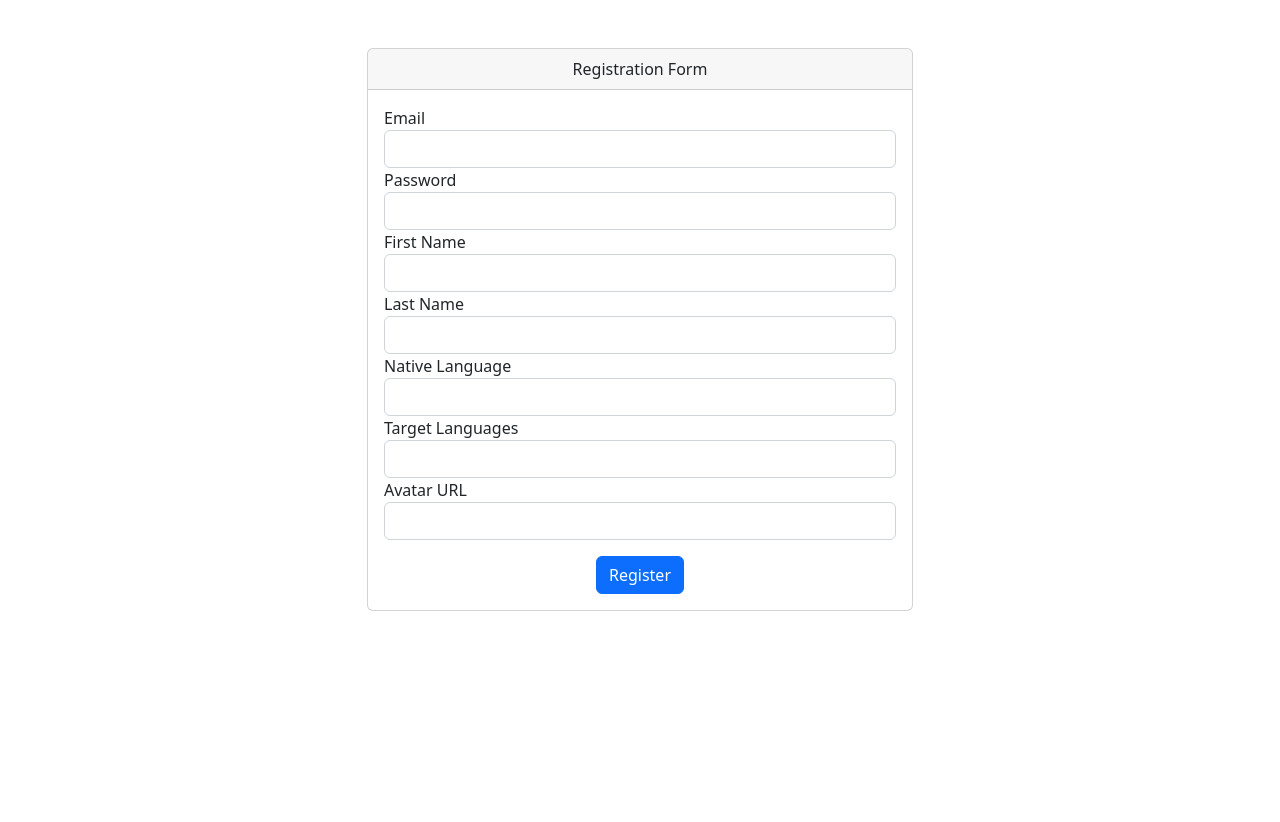
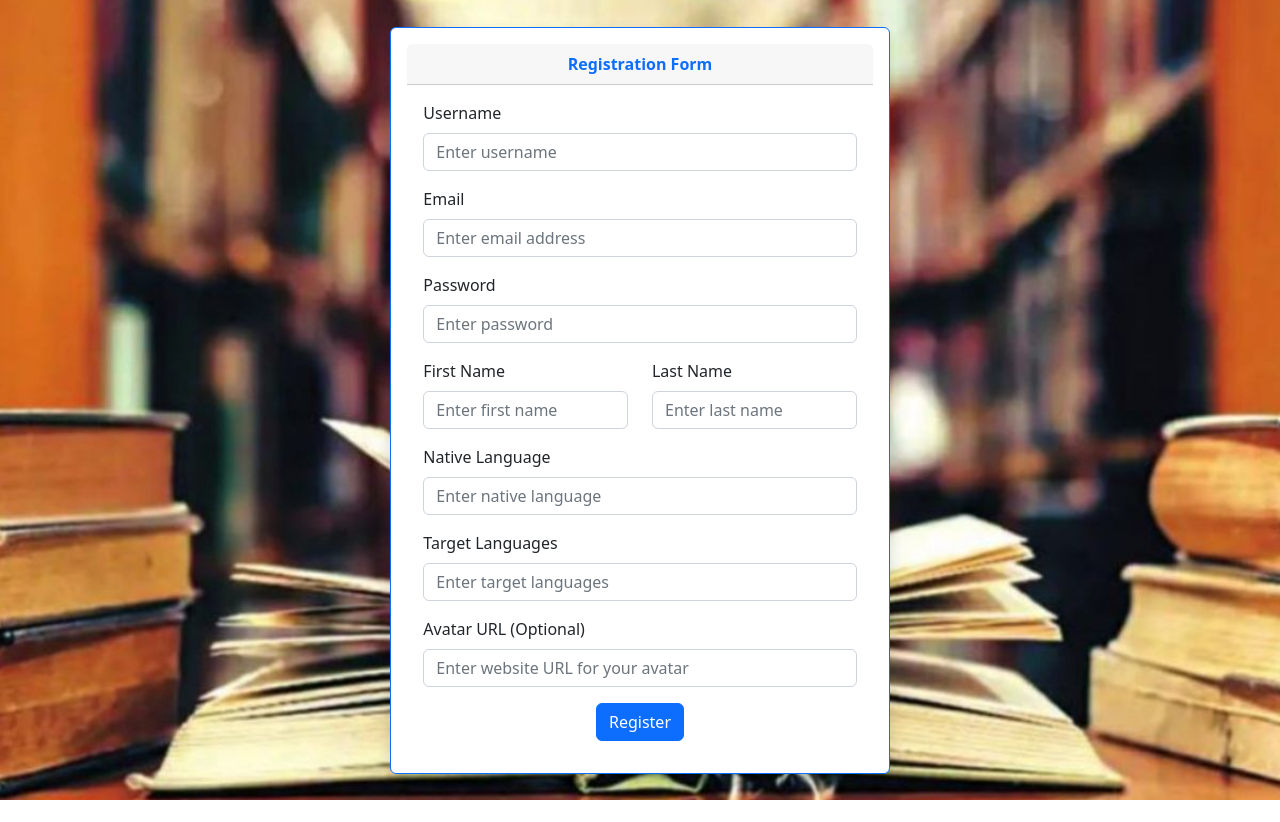
Before and after one commit to AshwiniKhandagale/-Language_Learning_Platform, an Angular app in the folder language-learning-platform-frontend/: page /registration in a window 1280 px wide. Before the commit the page ends 800 px from the top, so only its background shows below. Built offline with nearby package versions, Linux system fonts and the light colour scheme.

Commit message:
Made some changes on login registration

```diff
--- a/language-learning-platform-frontend/db.json
+++ b/language-learning-platform-frontend/db.json
@@ -27,6 +27,17 @@
       "id": "8a5e",
       "username": "ash",
       "password": "123456"
+    },
+    {
+      "id": "4a1d",
+      "username": "akhandagale",
+      "email": "khandagale.ashwini410@gmail.com",
+      "password": "12345",
+      "firstName": "Ashwini",
+      "lastName": "Khandagale",
+      "nativeLanguage": "Marathi",
+      "targetLanguages": "Hindi",
+      "avatarUrl": ""
     }
   ]
 }
--- a/language-learning-platform-frontend/src/app/login/login.component.html
+++ b/language-learning-platform-frontend/src/app/login/login.component.html
@@ -1,4 +1,4 @@
-<div class="container mt-5 d-flex justify-content-center align-items-center vh-100"> <div class="card border-primary shadow p-3 mb-5 bg-white rounded" style="max-width: 400px;"> <div class="card-header text-center text-primary fw-bold">Login</div>
+<div class="container login-container mt-5 d-flex justify-content-center align-items-center vh-100"> <div class="card border-primary shadow p-3 mb-5 bg-white rounded" style="max-width: 400px;"> <div class="card-header text-center text-primary fw-bold">Login</div>
     <div class="card-body">
       <form [formGroup]="loginForm" (ngSubmit)="onSubmit()">
         <div class="form-group mb-3"> <label for="username" class="form-label">Username</label> <input type="text" class="form-control" formControlName="username" id="username" placeholder="Enter Username">
--- a/language-learning-platform-frontend/src/app/registration/registration.component.html
+++ b/language-learning-platform-frontend/src/app/registration/registration.component.html
@@ -1,40 +1,41 @@
-<div class="container mt-5">
-    <div class="row justify-content-center">
-        <div class="col-md-6">
-    <div class="card">
-      <div class="card-header text-center">Registration Form</div>
+<div class=" registration-container  d-flex justify-content-center align-items-center vh-100">
+    <div class="row justify-content-center  mt-5">
+      <div class="col-md-6 col-lg-10">  <div class="card border-primary shadow p-3 mb-5 bg-white rounded">
+          <div class="card-header text-center text-primary fw-bold">Registration Form</div>
           <div class="card-body">
             <form [formGroup]="registrationForm" (ngSubmit)="onSubmit()">
-            <div *ngIf="registrationSuccess" class="alert alert-success" role="alert">
-                Registration successful!
+              <div class="form-group mb-3">
+                <label for="username" class="form-label">Username</label>
+                <input type="text" class="form-control" formControlName="username" id="username" placeholder="Enter username">
               </div>
-          <div class="form-group">
-            <label>Email</label>
-            <input type="email" formControlName="email" class="form-control">
+              <div class="form-group mb-3">
+                <label for="email" class="form-label">Email</label>
+                <input type="email" class="form-control" formControlName="email" id="email" placeholder="Enter email address">
               </div>
-          <div class="form-group">
-            <label>Password</label>
-            <input type="password" formControlName="password" class="form-control">
+              <div class="form-group mb-3">
+                <label for="password" class="form-label">Password</label>
+                <input type="password" class="form-control" formControlName="password" id="password" placeholder="Enter password">
               </div>
-          <div class="form-group">
-            <label>First Name</label>
-            <input type="text" formControlName="firstName" class="form-control">
+              <div class="row">
+                <div class="col-md-6 mb-3">  <label for="firstName" class="form-label">First Name</label>
+                  <input type="text" class="form-control" formControlName="firstName" id="firstName" placeholder="Enter first name">
                 </div>
-          <div class="form-group">
-            <label>Last Name</label>
-            <input type="text" formControlName="lastName" class="form-control">
+                <div class="col-md-6 mb-3">
+                  <label for="lastName" class="form-label">Last Name</label>
+                  <input type="text" class="form-control" formControlName="lastName" id="lastName" placeholder="Enter last name">
                 </div>
-          <div class="form-group">
-            <label>Native Language</label>
-            <input type="text" formControlName="nativeLanguage" class="form-control">
               </div>
-          <div class="form-group">
-            <label>Target Languages</label>
-            <input type="text" formControlName="targetLanguages" class="form-control">
+              <div class="form-group mb-3">
+                <label for="nativeLanguage" class="form-label">Native Language</label>
+                <input type="text" class="form-control" formControlName="nativeLanguage" id="nativeLanguage" placeholder="Enter native language">
               </div>
-          <div class="form-group">
-            <label>Avatar URL</label>
-            <input type="text" formControlName="avatarUrl" class="form-control">
+              <div class="form-group mb-3">
+                <label for="targetLanguages" class="form-label">Target Languages</label>
+                <input type="text" class="form-control" formControlName="targetLanguages" id="targetLanguages" placeholder="Enter target languages">
+              </div>
+              <div class="form-group mb-3">
+                <label for="avatarUrl" class="form-label">Avatar URL (Optional)</label>
+                <input type="text" class="form-control" formControlName="avatarUrl" id="avatarUrl" placeholder="Enter website URL for your avatar">
               </div>
               <div class="text-center mt-3">
                 <button type="submit" class="btn btn-primary">Register</button>
--- a/language-learning-platform-frontend/src/app/registration/registration.component.ts
+++ b/language-learning-platform-frontend/src/app/registration/registration.component.ts
@@ -13,6 +13,7 @@ export class RegistrationComponent implements OnInit {
 
   ngOnInit(): void {
     this.registrationForm = this.formBuilder.group({
+      username: ['', Validators.required],
       email: ['', [Validators.required, Validators.email]],
       password: ['', Validators.required],
       firstName: ['', Validators.required],
--- a/language-learning-platform-frontend/src/styles.css
+++ b/language-learning-platform-frontend/src/styles.css
@@ -1 +1,11 @@
 /* You can add global styles to this file, and also import other style files */
+.login-container, .registration-container {
+    background-image: url('./assets/logo.png'); /* Replace with your image path */
+    background-size: cover; /* Stretch image to cover container */
+    background-repeat: no-repeat; /* Prevent image tiling */
+    background-position: center; /* Center image horizontally and vertically */
+    min-height: 100vh; /* Ensure background fills viewport height */
+    display: flex; /* Allow vertical centering of content */
+    justify-content: center; /* Center content horizontally */
+    align-items: center; /* Center content vertically */
+  }
```
Also changed, not shown: language-learning-platform-frontend/src/assets/logo.png (added). Lines whose indentation alone changed are shown as unchanged.
